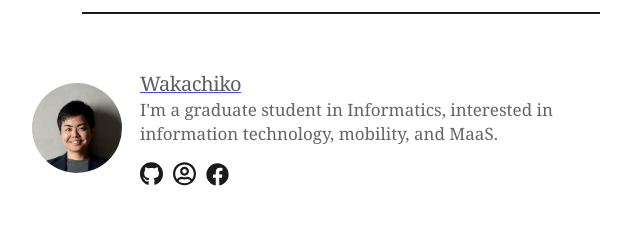
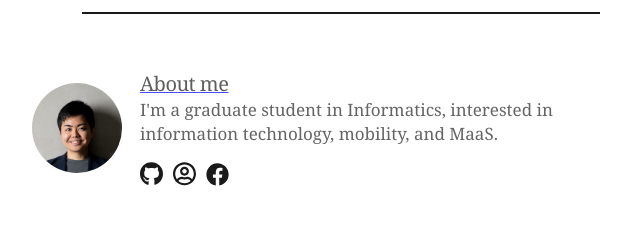
Before and after one commit to chikowaka/my_blog, a Gatsby site: page /firstPost/ in a window 1280 px wide. Shown: the part 1222-1462 px from the top of the page, 299-939 px from the left. Built offline with nearby package versions, Linux system fonts and the light colour scheme; Gatsby itself is replaced by a stand-in of ours; some packages are replaced by stand-ins of ours; what typography-theme-github would draw is missing.

Commit message:
fix top bio

```diff
--- a/src/components/bio/index.js
+++ b/src/components/bio/index.js
@@ -29,8 +29,9 @@ export const Bio = () => {
             />
             <div className="description">
               <Link to="/about">
-                <span className="author">{author}</span>
+                <span className="author">About me</span>
               </Link>
+              {/* <p className="intro">{author}</p> */}
               <p className="intro">{introduction}</p>
               {social.map((v, index) => (
                 <a href={v.url} key={index}>
```
